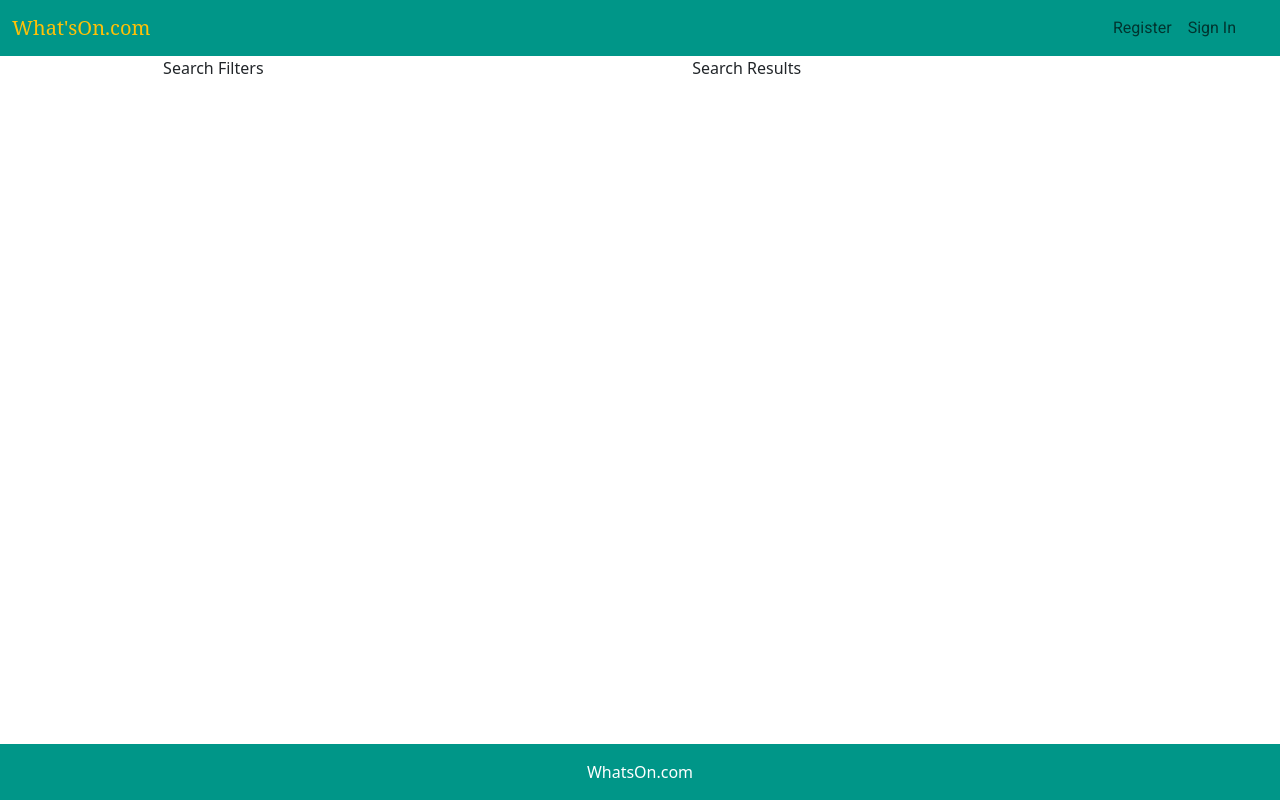
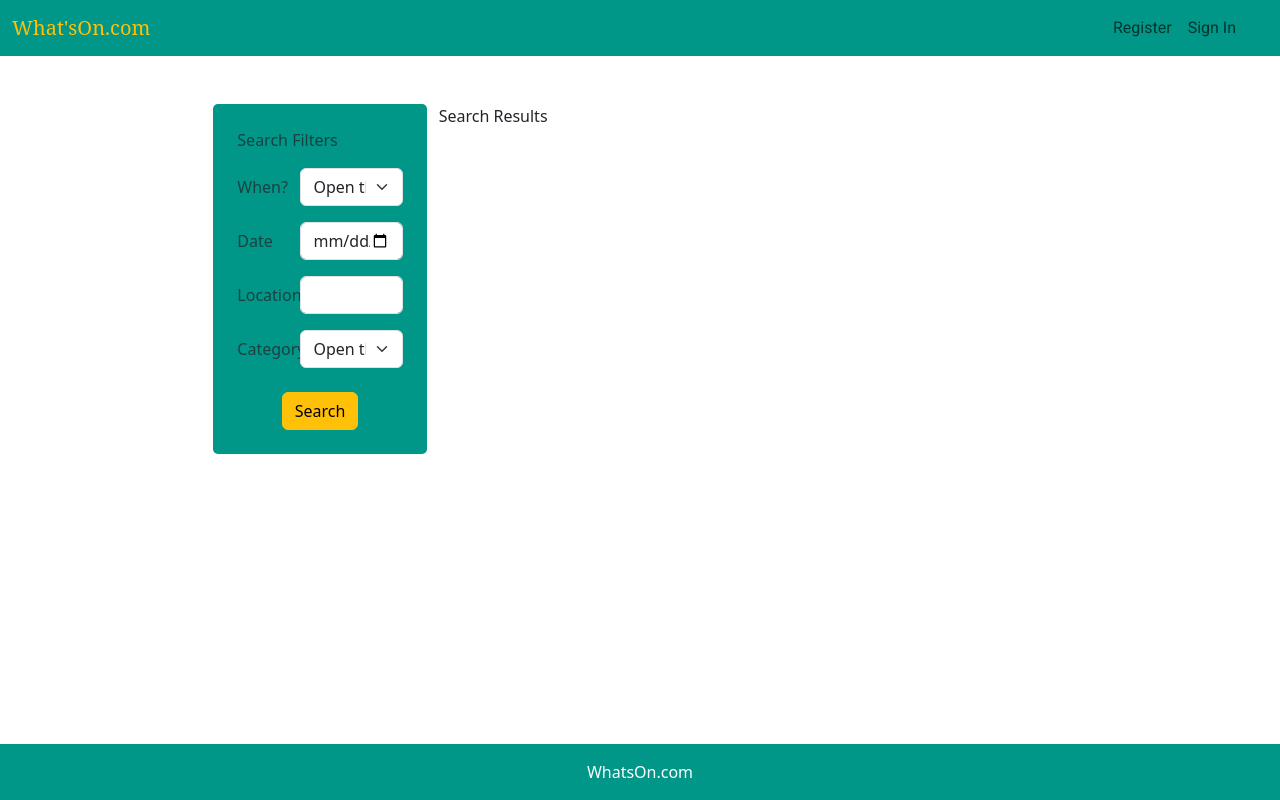
Before and after one commit to MarkClinton/whats-on, a Django app: page /event/ in a window 1280 px wide. Run offline with Django 5.2, Linux system fonts and the light colour scheme; some web fonts are replaced.

Commit message:
feat: added basic filter layout column to search events page

```diff
--- a/event/templates/event/search.html
+++ b/event/templates/event/search.html
@@ -3,12 +3,51 @@
 {% block content %}
 
 <!-- index.html content starts here -->
-<div class="container-fluid text-center">
-    <div class="row">
-        <div class="col-4">
-            Search Filters
+<div class="container-fluid">
+    <div class="row justify-content-center">
+        <div class="col-2 mt-5 p-4 main-bg">
+            <p class="text-muted">Search Filters</p>
+            <form>
+                <div class="row mb-3">
+                    <label for="when" class="col-sm-4 col-form-label text-muted">When?</label>
+                    <div class="col-sm-8">
+                        <select class="form-select" id="when" aria-label="Default select example">
+                            <option selected>Open this select menu</option>
+                            <option value="1">One</option>
+                            <option value="2">Two</option>
+                            <option value="3">Three</option>
+                        </select>
+                    </div>
+                </div>
+                <div class="row mb-3">
+                    <label for="date" class="col-sm-4 col-form-label text-muted">Date</label>
+                    <div class="col-sm-8">
+                        <input id="date" class="form-control" type="date">
+                    </div>
+                </div>
+                <div class="row mb-3">
+                    <label for="location" class="col-sm-4 col-form-label text-muted">Location</label>
+                    <div class="col-sm-8">
+                        <input type="text" class="form-control" id="location">
+                    </div>
+                </div>
+                <div class="row mb-3">
+                    <label for="category" class="col-sm-4 col-form-label text-muted">Category</label>
+                    <div class="col-sm-8">
+                        <select class="form-select" id="category" aria-label="Default select example">
+                            <option selected>Open this select menu</option>
+                            <option value="1">One</option>
+                            <option value="2">Two</option>
+                            <option value="3">Three</option>
+                        </select>
+                    </div>
+                </div>
+                <div class="col-12 mt-4 text-center">
+                    <button type="submit" class="btn btn-warning">Search</button>
+                </div>
+            </form>
         </div>
-        <div class="col-6">
+        <div class="col-6 mt-5">
             Search Results
         </div>
     </div>
--- a/static/css/styles.css
+++ b/static/css/styles.css
@@ -2,6 +2,11 @@
 
 .header-bg {
     background-color: #009688;
+}
+
+.main-bg {
+    background-color: #009688;
+    border-radius: 5px;
 }
 
 .footer-bg {
--- a/templates/base.html
+++ b/templates/base.html
@@ -32,7 +32,7 @@
 
 </head>
 
-<body class="d-flex flex-column h-100 main-bg">
+<body class="d-flex flex-column h-100">
 
     <nav class="navbar navbar-expand-lg header-bg">
         <div class="container-fluid">
@@ -98,7 +98,7 @@
         </div>
     </nav>
 
-    <main class="flex-shrink-0 main-bg">
+    <main class="flex-shrink-0">
 
         {% block content %}
         <!-- Content Goes here -->
--- a/users/templates/users/profile.html
+++ b/users/templates/users/profile.html
@@ -5,7 +5,8 @@
 <!-- index.html content starts here -->
 <div class="container">
     <div class="row justify-content-center">
-        <div class="col-8 mt-5">
+        <h2>My Details</h2>
+        <div class="col-6 mt-5">
             <form>
                 <div class="row mb-3">
                     <label for="firstName" class="col-sm-3 col-form-label">First name</label>
```
